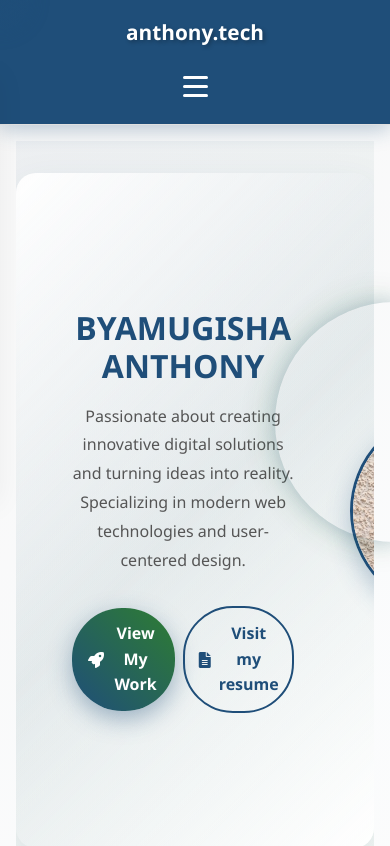
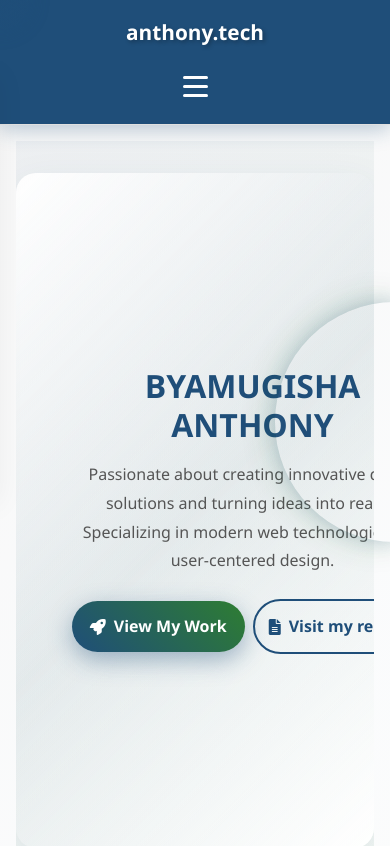
Before and after one commit to anthonybyamugisha/portifolio_website, a React (Create React App) app: page / in a window 390 px wide. Shown: the top 846 px of the page. Built offline with nearby package versions, Linux system fonts and the light colour scheme.

Commit message:
Addedbuttons to home page

```diff
--- a/src/App.css
+++ b/src/App.css
@@ -787,13 +787,24 @@ body {
   }
 
   .hero-buttons {
+    display: flex;
+    flex-direction: column;
     justify-content: center;
+    align-items: center;
     gap: 1rem;
+    width: 100%;
   }
 
   .hero-btn {
-    padding: 1rem 1.5rem;
+    padding: 1rem 2rem;
     font-size: 1rem;
+    width: 100%;
+    max-width: 280px;
+    display: flex;
+    justify-content: center;
+    align-items: center;
+    text-align: center;
+    border-radius: 50px;
   }
 
   .hero-avatar {
@@ -805,7 +816,7 @@ body {
 
 @media (max-width: 480px) {
   .hero-section {
-    padding: 1.5rem;
+    padding: 1.5rem 1rem;
     gap: 1.5rem;
   }
 
@@ -816,19 +827,27 @@ body {
 
   .hero-description {
     font-size: 1rem;
+    margin-bottom: 1.5rem;
   }
 
   .hero-buttons {
+    display: flex;
     flex-direction: column;
+    align-items: center;
     gap: 0.8rem;
-    align-items: center;
+    width: 100%;
   }
 
   .hero-btn {
-    padding: 0.8rem 1.2rem;
-    font-size: 0.9rem;
+    padding: 0.9rem 1.5rem;
+    font-size: 0.95rem;
     width: 100%;
     max-width: 250px;
+    display: flex;
+    justify-content: center;
+    align-items: center;
+    text-align: center;
+    white-space: nowrap;
   }
 
   .hero-avatar {
```
